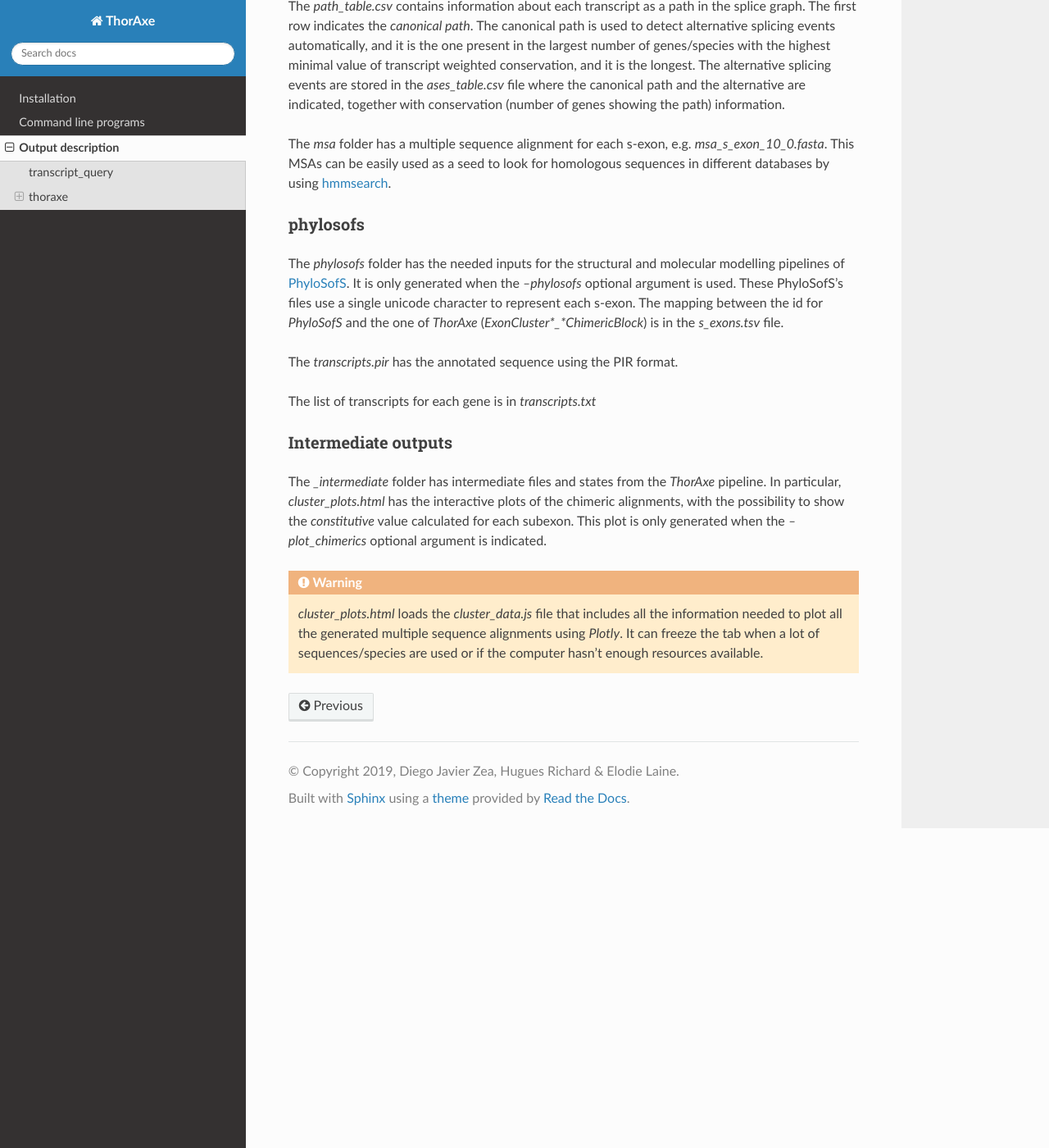
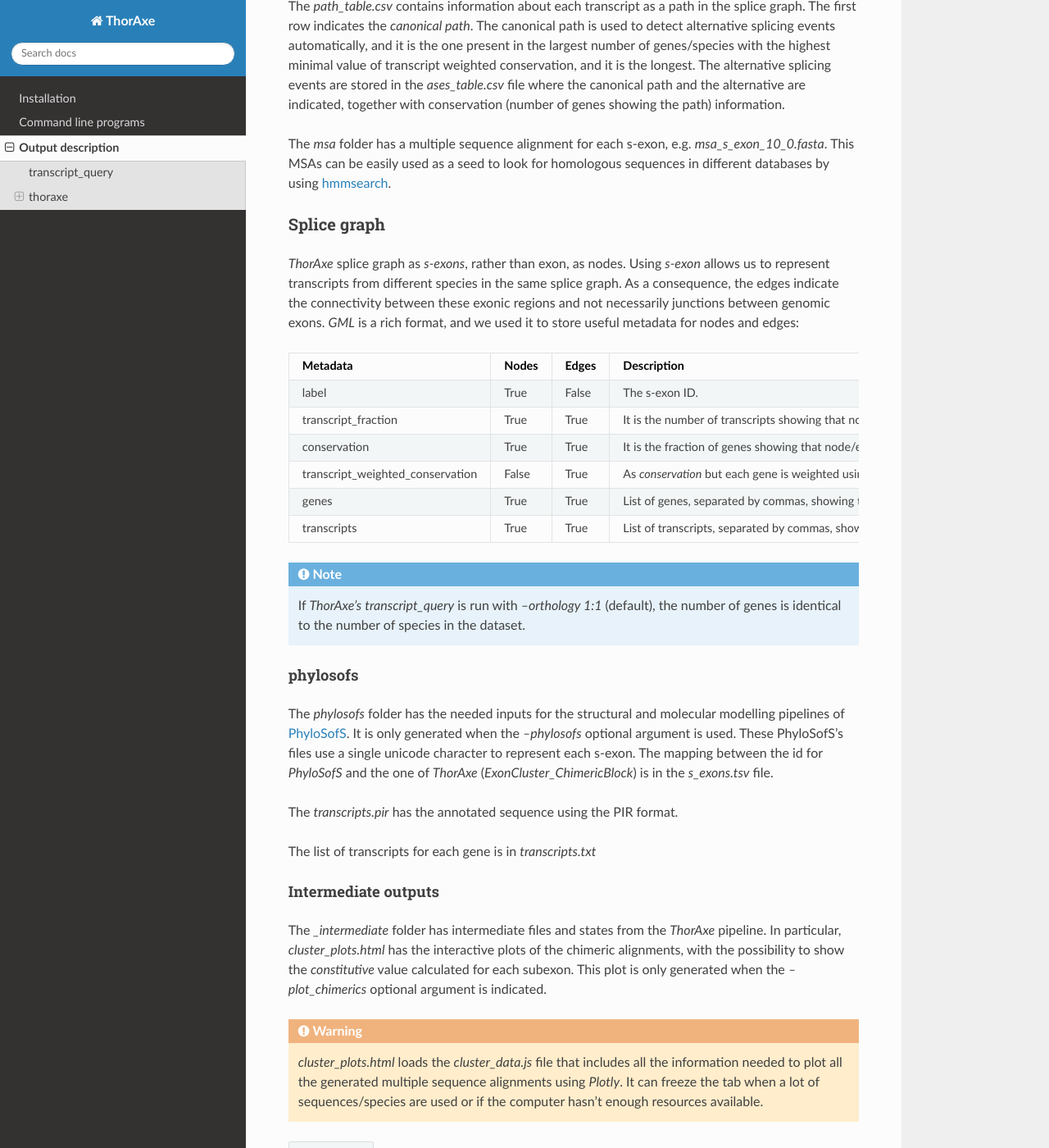
Before and after one commit to PhyloSofS-Team/thoraxe, a Sphinx documentation site: the page built from docs/source/output.rst, in a window 1280 px wide and 1400 px high, scrolled down 1846 px. Shown: the whole window at 82% size. Built offline with Sphinx 7.4.7 and the Read the Docs theme 2.0.0, drawn with Linux system fonts in a browser that asks for light colours; pages that are not in the unit, such as notebooks, are missing from menus.

Commit message:
Update splice graph documentation

```diff
--- a/docs/source/output.rst
+++ b/docs/source/output.rst
@@ -111,6 +111,32 @@ The `msa` folder has a multiple sequence alignment for each s-exon, e.g.
 `msa_s_exon_10_0.fasta`. This MSAs can be easily used as a seed to
 look for homologous sequences in different databases by using hmmsearch_.
 
+Splice graph
+............
+
+*ThorAxe* splice graph as *s-exons*, rather than exon, as nodes. Using *s-exon*
+allows us to represent transcripts from different species in the same splice
+graph. As a consequence, the edges indicate the connectivity between these
+exonic regions and not necessarily junctions between genomic exons. *GML* is a
+rich format, and we used it to store useful metadata for nodes and edges:
+
+
+================================ ======= ======= ===============
+            Metadata              Nodes   Edges    Description
+================================ ======= ======= ===============
+label                            True    False   The s-exon ID.
+transcript_fraction              True    True    |TRFR|
+conservation                     True    True    |CONS|
+transcript_weighted_conservation False   True    |TRWC|
+genes                            True    True    |GENE|
+transcripts                      True    True    |TRAN|
+================================ ======= ======= ===============
+
+
+.. note::
+    If *ThorAxe's* `transcript_query` is run with `--orthology 1:1` (default),
+    the number of genes is identical to the number of species in the dataset.
+
 
 phylosofs
 ~~~~~~~~~
@@ -120,12 +146,11 @@ modelling pipelines of PhyloSofS_. It is only generated when the `--phylosofs`
 optional argument is used.
 These PhyloSofS's files use a single unicode character to represent each s-exon.
 The mapping between the id for *PhyloSofS* and the one of *ThorAxe*
-(*ExonCluster*_*ChimericBlock*) is in the `s_exons.tsv` file.
+(*ExonCluster_ChimericBlock*) is in the `s_exons.tsv` file.
 
 The `transcripts.pir` has the annotated sequence using the PIR format.
 
 The list of transcripts for each gene is in `transcripts.txt`
-
 
 Intermediate outputs
 ~~~~~~~~~~~~~~~~~~~~
@@ -146,3 +171,9 @@ calculated for each subexon. This plot is only generated when the
 .. _Ensembl: https://www.ensembl.org/index.html
 .. _hmmsearch: //www.ebi.ac.uk/Tools/hmmer/search/hmmsearch
 .. _PhyloSofS: https://github.com/PhyloSofS-Team/PhyloSofS
+
+.. |TRFR| replace:: It is the number of transcripts showing that node/edge over the total number of transcripts, taking into account all the genes.
+.. |CONS| replace:: It is the fraction of genes showing that node/edge.
+.. |TRWC| replace:: As `conservation` but each gene is weighted using the fraction of transcripts in that gene showing that edge.
+.. |GENE| replace:: List of genes, separated by commas, showing that node/edge.
+.. |TRAN| replace:: List of transcripts, separated by commas, showing that node/edge.
```
